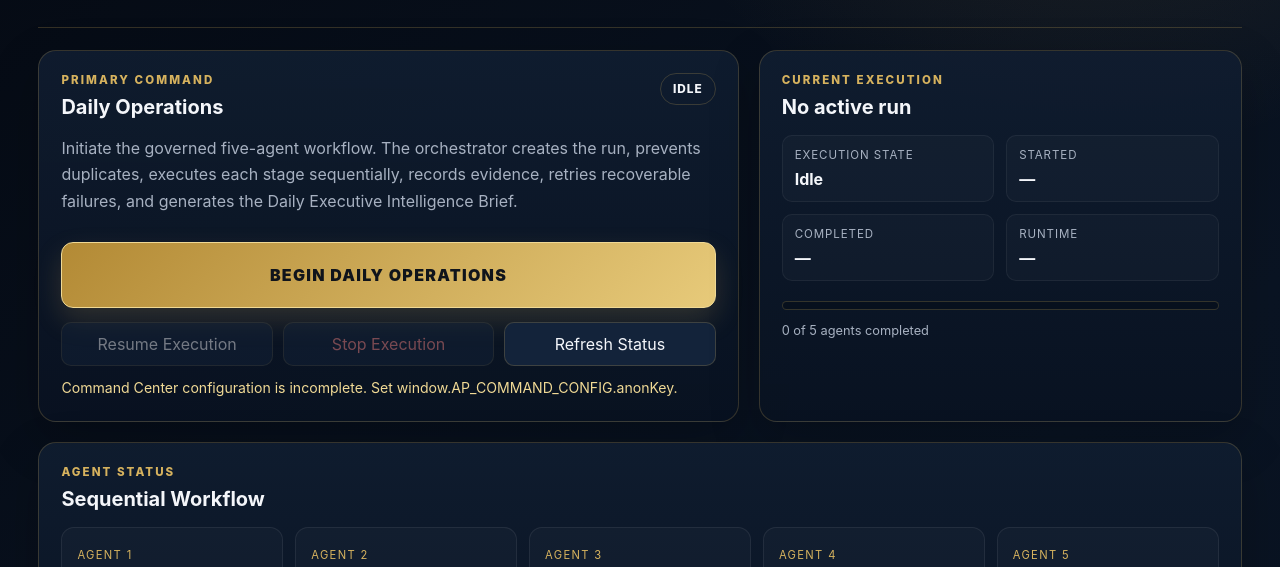
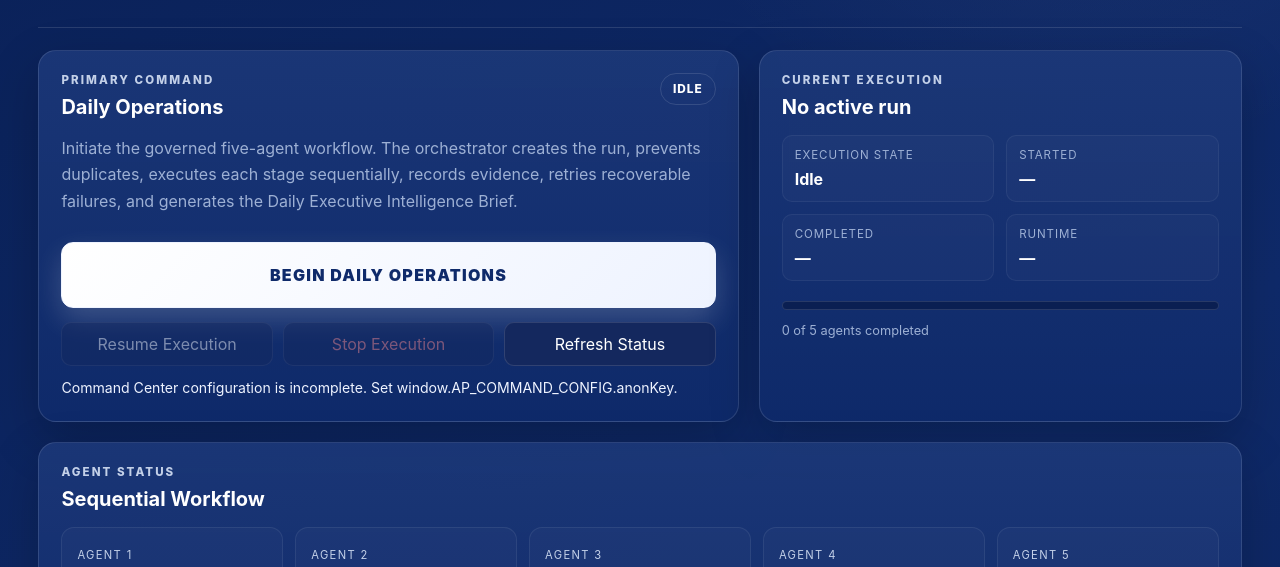
Before and after one commit to Aproposchpt2/Aproposchpt2-Apropos-Opportunity-Intelligence-Engine, a website: page index.html in a window 1280 px wide. Shown: the part 162-729 px from the top of the page. Drawn offline with Linux system fonts and the light colour scheme.

Commit message:
Apply Apropos Platinum color scheme (sapphire/white/silver)
Color-only swap per house standard: navy/gold palette -> #0F2A6A
sapphire base, white/silver/ice text and accent hierarchy. No
structural, layout, or font changes; functional status colors
(success/warning/danger/info) left untouched for usability.

```diff
--- a/assets/command-center.css
+++ b/assets/command-center.css
@@ -1,14 +1,14 @@
 :root {
   color-scheme: dark;
-  --navy-950: #050a13;
-  --navy-900: #091221;
-  --navy-800: #101d30;
-  --navy-700: #172a43;
-  --gold: #d6b25e;
-  --gold-light: #f0d995;
-  --text: #f4f6fa;
-  --muted: #a7b1c1;
-  --line: rgba(214, 178, 94, 0.22);
+  --navy-950: #0F2A6A;
+  --navy-900: #163472;
+  --navy-800: #1C3878;
+  --navy-700: #21407F;
+  --gold: #C3D0E8;
+  --gold-light: #EEF3FF;
+  --text: #FFFFFF;
+  --muted: #9DB0D4;
+  --line: rgba(255, 255, 255, 0.12);
   --success: #72d7a8;
   --warning: #f2c66d;
   --danger: #ff8b8b;
@@ -23,8 +23,8 @@ body {
   min-height: 100vh;
   color: var(--text);
   background:
-    radial-gradient(circle at 85% -10%, rgba(214,178,94,.16), transparent 32rem),
-    linear-gradient(145deg, #050a13 0%, #0a1423 48%, #07101d 100%);
+    radial-gradient(circle at 85% -10%, rgba(238,243,255,.08), transparent 32rem),
+    linear-gradient(145deg, #0A2158 0%, #0F2A6A 48%, #0A1F52 100%);
 }
 button { font: inherit; }
 .shell { width: min(1500px, 94vw); margin: 0 auto; padding: 28px 0 40px; }
@@ -38,24 +38,24 @@ h1 { margin:0; font-family: Georgia, "Times New Roman", serif; font-size:clamp(2
 .status-idle { color:var(--muted); }.status-running { color:var(--info); }.status-operational,.status-completed { color:var(--success); }.status-failed,.status-stopped { color:var(--danger); }
 .timestamp { color:var(--muted); font-size:.75rem; }
 main { display:grid; gap:20px; padding-top:22px; }
-.panel { background:linear-gradient(180deg, rgba(16,29,48,.92), rgba(9,18,33,.94)); border:1px solid var(--line); border-radius:18px; padding:22px; box-shadow:0 18px 50px rgba(0,0,0,.22); }
+.panel { background:linear-gradient(180deg, rgba(28,56,120,.92), rgba(15,42,106,.94)); border:1px solid var(--line); border-radius:18px; padding:22px; box-shadow:0 18px 50px rgba(0,0,0,.22); }
 .hero-grid { display:grid; grid-template-columns:1.45fr 1fr; gap:20px; }
 .two-column { display:grid; grid-template-columns:1fr 1fr; gap:20px; }
 .panel-heading { display:flex; justify-content:space-between; gap:18px; align-items:flex-start; margin-bottom:16px; }
 h2 { margin:0; font-size:1.25rem; }
 .panel-copy { color:var(--muted); line-height:1.65; max-width:850px; }
-.primary-action { width:100%; min-height:66px; margin:12px 0 14px; border:1px solid var(--gold-light); border-radius:12px; background:linear-gradient(135deg, #b38a35, #e7ca7a); color:#10141b; font-weight:900; letter-spacing:.08em; cursor:pointer; box-shadow:0 12px 28px rgba(214,178,94,.18); }
+.primary-action { width:100%; min-height:66px; margin:12px 0 14px; border:1px solid var(--gold-light); border-radius:12px; background:linear-gradient(135deg, #FFFFFF, #EEF3FF); color:#0F2A6A; font-weight:900; letter-spacing:.08em; cursor:pointer; box-shadow:0 12px 28px rgba(255,255,255,.18); }
 .primary-action:hover { filter:brightness(1.07); transform:translateY(-1px); }
 button:disabled { opacity:.45; cursor:not-allowed; transform:none!important; }
 .secondary-actions { display:grid; grid-template-columns:repeat(3,1fr); gap:10px; }
-.secondary-actions button,.brief-panel button { border:1px solid var(--line); border-radius:10px; background:#13233a; color:var(--text); padding:11px 13px; cursor:pointer; }
+.secondary-actions button,.brief-panel button { border:1px solid var(--line); border-radius:10px; background:#14285E; color:var(--text); padding:11px 13px; cursor:pointer; }
 .secondary-actions .danger { color:var(--danger); }
 .command-message { min-height:1.4em; margin:13px 0 0; color:var(--gold-light); font-size:.88rem; }
 .execution-facts,.health-grid { margin:0; display:grid; grid-template-columns:1fr 1fr; gap:12px; }
 .execution-facts div,.health-grid div { background:rgba(255,255,255,.025); border:1px solid rgba(255,255,255,.055); border-radius:10px; padding:12px; }
 dt { color:var(--muted); font-size:.72rem; text-transform:uppercase; letter-spacing:.08em; } dd { margin:7px 0 0; font-weight:750; }
-.progress-track { height:9px; margin-top:20px; border-radius:999px; background:#07101d; overflow:hidden; border:1px solid var(--line); }
-.progress-bar { width:0; height:100%; background:linear-gradient(90deg,#b48d3e,#f0d995); transition:width .35s ease; }
+.progress-track { height:9px; margin-top:20px; border-radius:999px; background:#0A1F52; overflow:hidden; border:1px solid var(--line); }
+.progress-bar { width:0; height:100%; background:linear-gradient(90deg,#C3D0E8,#EEF3FF); transition:width .35s ease; }
 .progress-text { color:var(--muted); font-size:.8rem; }
 .agent-grid { display:grid; grid-template-columns:repeat(5,1fr); gap:12px; }
 .agent-card { border:1px solid rgba(255,255,255,.07); background:rgba(255,255,255,.025); border-radius:13px; padding:15px; min-height:160px; display:flex; flex-direction:column; justify-content:space-between; }
```
